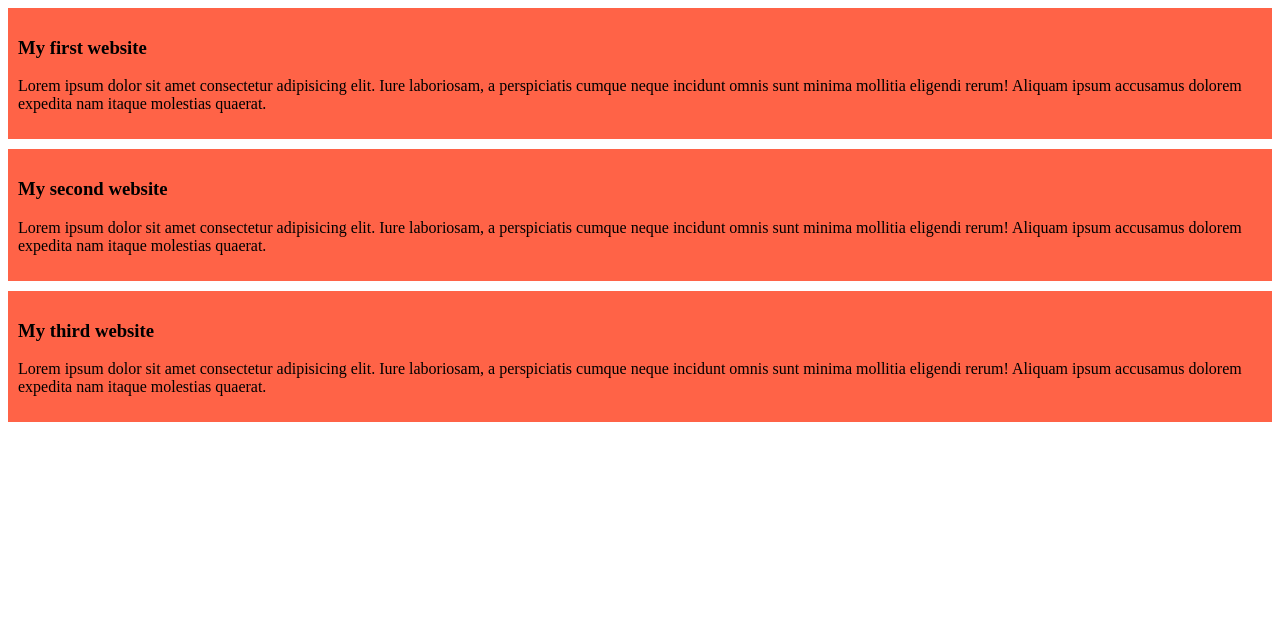
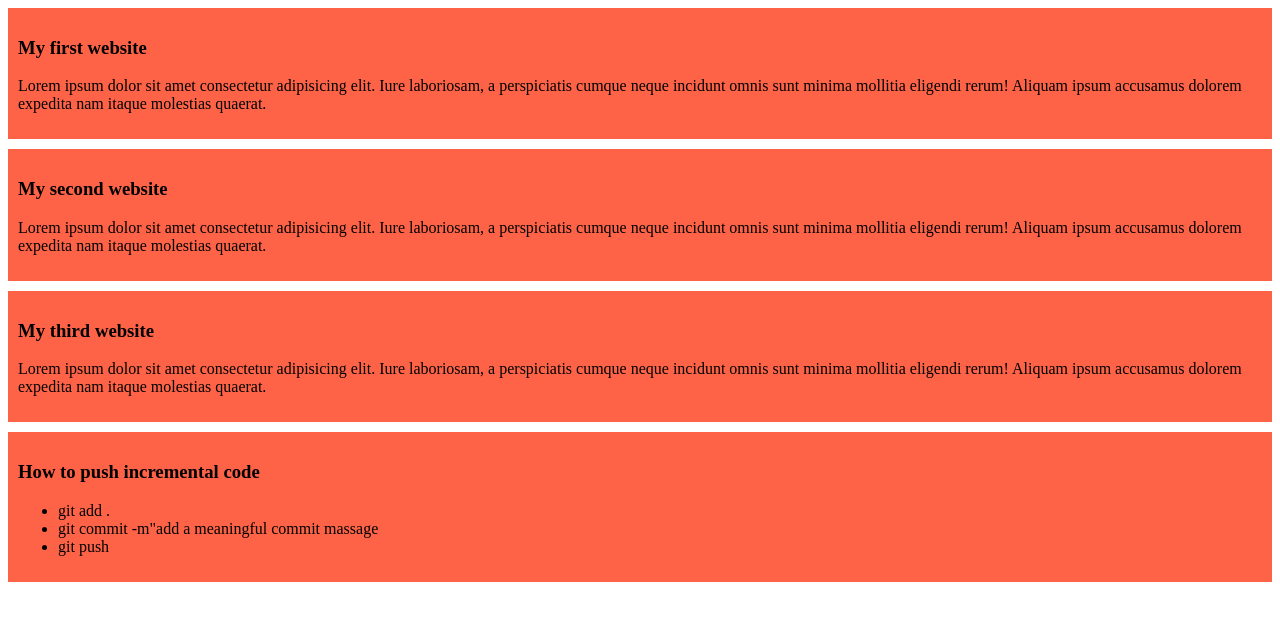
Before and after one commit to Tamanna4D/my-esay-website, a plain HTML site: page index.html in a window 1280 px wide. Drawn offline with Linux system fonts and the light colour scheme.

Commit message:
added next update

```diff
--- a/index.html
+++ b/index.html
@@ -19,6 +19,14 @@
         <h3>My third website</h3>
         <p>Lorem ipsum dolor sit amet consectetur adipisicing elit. Iure laboriosam, a perspiciatis cumque neque incidunt omnis sunt minima mollitia eligendi rerum! Aliquam ipsum accusamus dolorem expedita nam itaque molestias quaerat.</p>
     </div>
+    <div>
+        <h3>How to push incremental code</h3>
+        <ul>
+            <li>git add .</li>
+            <li>git commit -m"add a meaningful commit massage</li>
+            <li>git push</li>
+        </ul>
+    </div>
 
 </body>
 </html>
```
